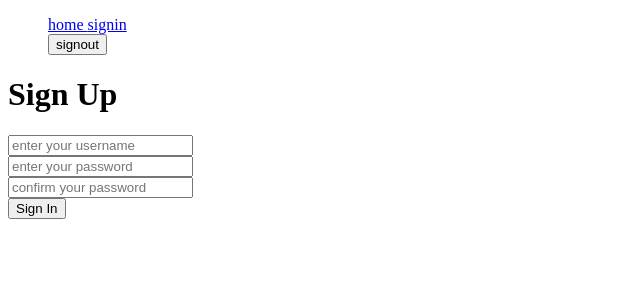
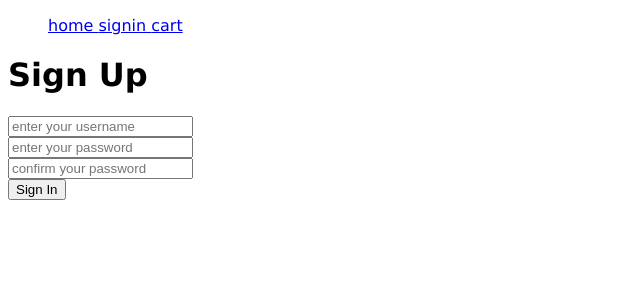
Before and after one commit to Hypochlorites/flask-online-store, a Flask app: page /signup in a window 1280 px wide. Shown: the top 300 px of the page, without its empty margins (0-640 px from the left). Run offline with Flask 3, Linux system fonts and the light colour scheme.

Commit message:
Cart page displays items in cart and amount of those items using sessions and info from database. Working functions to increase and decrease number of a specific item in the cart from the cart page itself.

```diff
--- a/main.py
+++ b/main.py
@@ -16,20 +16,17 @@ app.secret_key = os.getenv("FLASK_SECRET_KEY")
 
 @app.route('/')
 def home():
+  context = {
+      'products': None,
+      'session' : session,
+      'error': None
+  }
   try:
     products = get_products()
-    context = {
-        'user': "Temporary",
-        'products': products,
-        'session' : session,
-        'error': None
-    }
+    context['products'] = products
   except Exception as e:
-    context = {
-        'user': "temporary",
-        'products': None,
-        'error': e
-    }
+    context['error'] = e
+
 
 
   return render_template('index.html', context=context)
@@ -80,16 +77,69 @@ def signout():
 
   return redirect(url_for('home'))
 
-@app.route("/add-to-cart", methods=["GET", "POST"])
+@app.route("/cart/add", methods=["GET", "POST"])
 def add_to_cart():
+
+
   product_id = request.form.get("product_id")
+
+
+  # print(f"product: {product_id}")
+  # print(f"intial: {session.get('cart')}")
 
   cart = session.get('cart',{})
   cart[product_id] = cart.get(product_id, 0) + 1
   session['cart'] = cart
+  print(f"after: {session['cart']}")
   flash("Added to Cart", "success")
-  print(f"flash: {flash}")
   return redirect(url_for('home'))
+
+@app.route("/cart", methods=["GET", "POST"])
+def cart():
+  if request.method == "POST":
+      pass
+
+  context = {
+      'products': None,
+      'session': session,
+      'error': None,
+  }
+
+  try:
+      products = get_products()
+      cart = session.get('cart')
+      if cart is None:
+          context['products'] = []
+      else:
+          product_ids_in_cart = cart.keys()
+          # print(f"product_ids_in_cart: {product_ids_in_cart} ")
+          # print(f"before filter: {products}")
+          products = list(filter(lambda x: str(x[0]) in product_ids_in_cart, products))
+          products = [ (*product, cart[str(product[0])] ) for product in products ]
+          context['products'] = products
+
+  except Exception as e:
+      context['error'] = e
+
+
+  return render_template('cart.html', context=context)
+
+@app.route("/cart/update-quantity", methods=["POST"])
+def update_quantity():
+    product_id = request.form.get("product_id")
+    quantity = request.form.get("quantity")
+    cart = session.get('cart', {})
+
+    try:
+      if quantity == "0":
+          cart.pop(product_id)
+      else:
+          cart[product_id] = quantity
+    except Exception as e:
+        print(e)
+
+    session['cart'] = cart
+    return redirect(url_for('cart'))
 
 
 if __name__ == '__main__':
--- a/templates/base.html
+++ b/templates/base.html
@@ -4,15 +4,26 @@
   <meta charset="UTF-8">
   <meta name="viewport" content="width=device-width, initial-scale=1.0">
   <title>{% block title %} {% endblock %} </title>
+  <style>
+      body {
+        font-family: 'Verdana', fallback-font, generic-font;
+      }
+  </style>
 </head>
 <body>
   <nav>
     <ul>
       <a href="/"> home </a>
-      <a href="/signin"> signin </a>
-      <form action="{{ url_for('signout') }}" method="GET">
-        <button> signout </button>
-      </form>
+      {% if 'username' not in session %}
+        <a href="/signin"> signin </a>
+      {% endif %}
+      <a href="/cart"> cart </a>
+
+      {% if 'username' in session%}
+        <form action="{{ url_for('signout') }}" method="GET">
+          <button> signout </button>
+        </form>
+      {% endif %}
     </ul>
   </nav>
   {% block content %}
--- a/templates/index.html
+++ b/templates/index.html
@@ -21,7 +21,7 @@
                   <p>${{ product[2] }}</p>
               </div>
               <div>
-                <form method="post" action="/add-to-cart">
+                <form method="post" action="/cart/add">
                   <input type="hidden" name="product_id" value="{{ product[0] }}"> </input>
                   <button>Purchase</button>
                 </form>
--- a/templates/signin.html
+++ b/templates/signin.html
@@ -1,5 +1,5 @@
 {% extends 'base.html' %}
-{% block title %}Home{% endblock %}
+{% block title %}signin{% endblock %}
 
 {% block content %}
 
--- a/templates/signup.html
+++ b/templates/signup.html
@@ -1,5 +1,5 @@
 {% extends 'base.html' %}
-{% block title %}Home{% endblock %}
+{% block title %}signup{% endblock %}
 
 {% block content %}
 
```
Also changed, not shown: templates/cart.html (added, +39 -0 lines).
